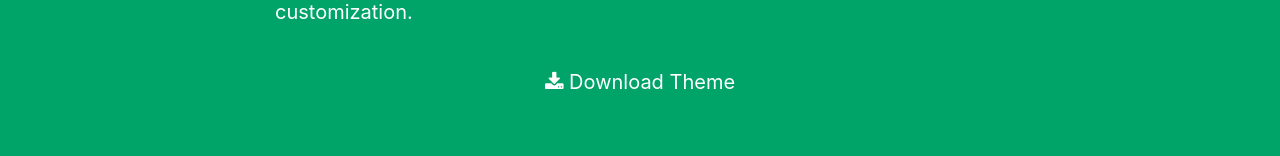
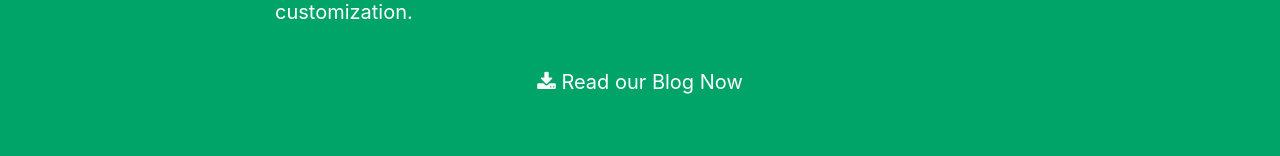
Before and after one commit to opencafeorg/themissingperiod, a website with bundled scripts: page index.html in a window 1280 px wide. Shown: the part 2062-2218 px from the top of the page. Built offline with nearby package versions, Linux system fonts and the light colour scheme.

Commit message:
minor changes

```diff
--- a/index.html
+++ b/index.html
@@ -144,9 +144,9 @@
             <p>Whether you're a student looking to showcase your work, a professional looking to attract clients, or a graphic artist looking to share your projects, this template is the perfect starting point!</p>
           </div>
           <div class="col-lg-8 mx-auto text-center">
-            <a href="#" class="btn btn-lg btn-outline">
+            <a href="http://medium.com/opencafe" target="_blank" class="btn btn-lg btn-outline">
               <i class="fa fa-download"></i>
-              Download Theme
+              Read our Blog Now
             </a>
           </div>
         </div>
```
